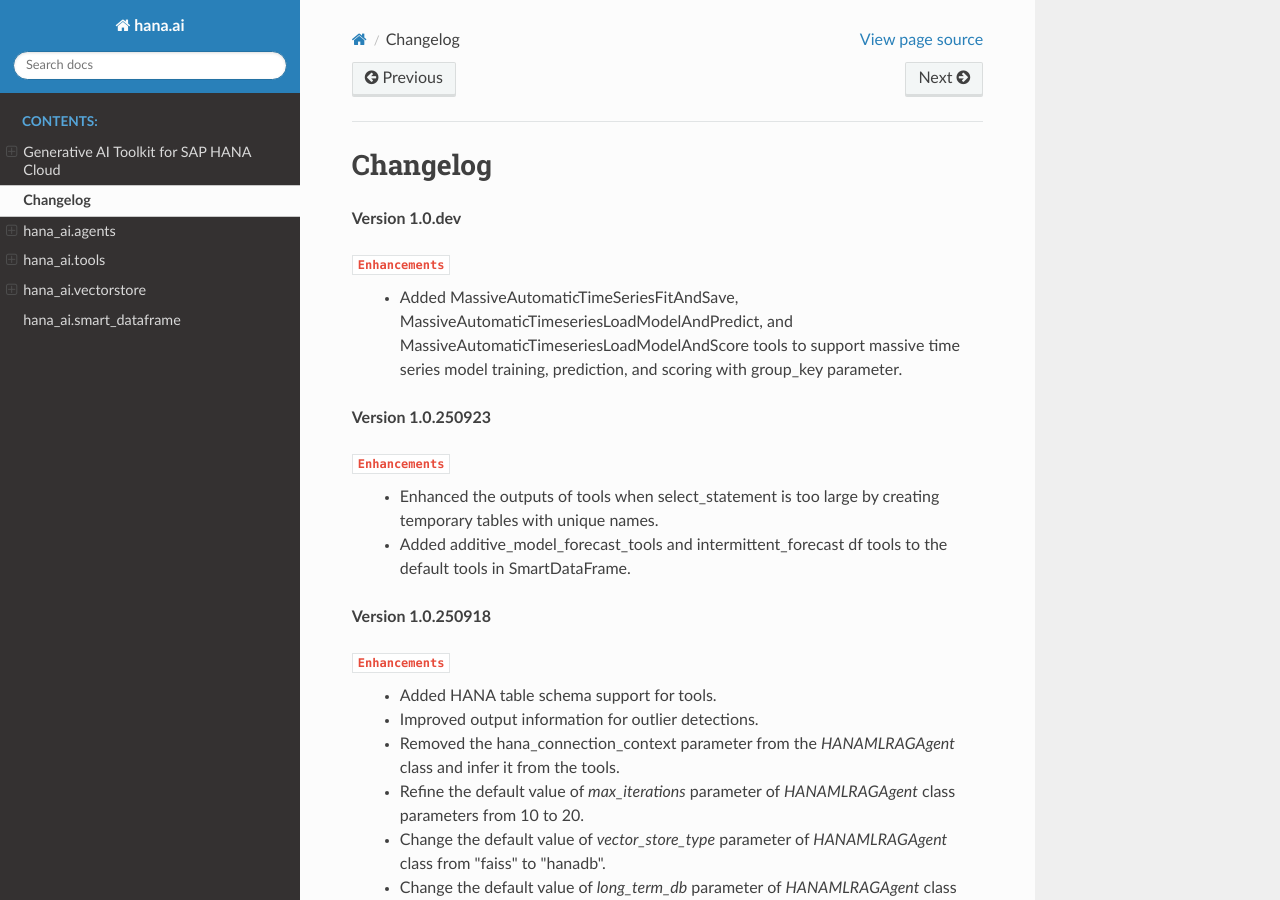
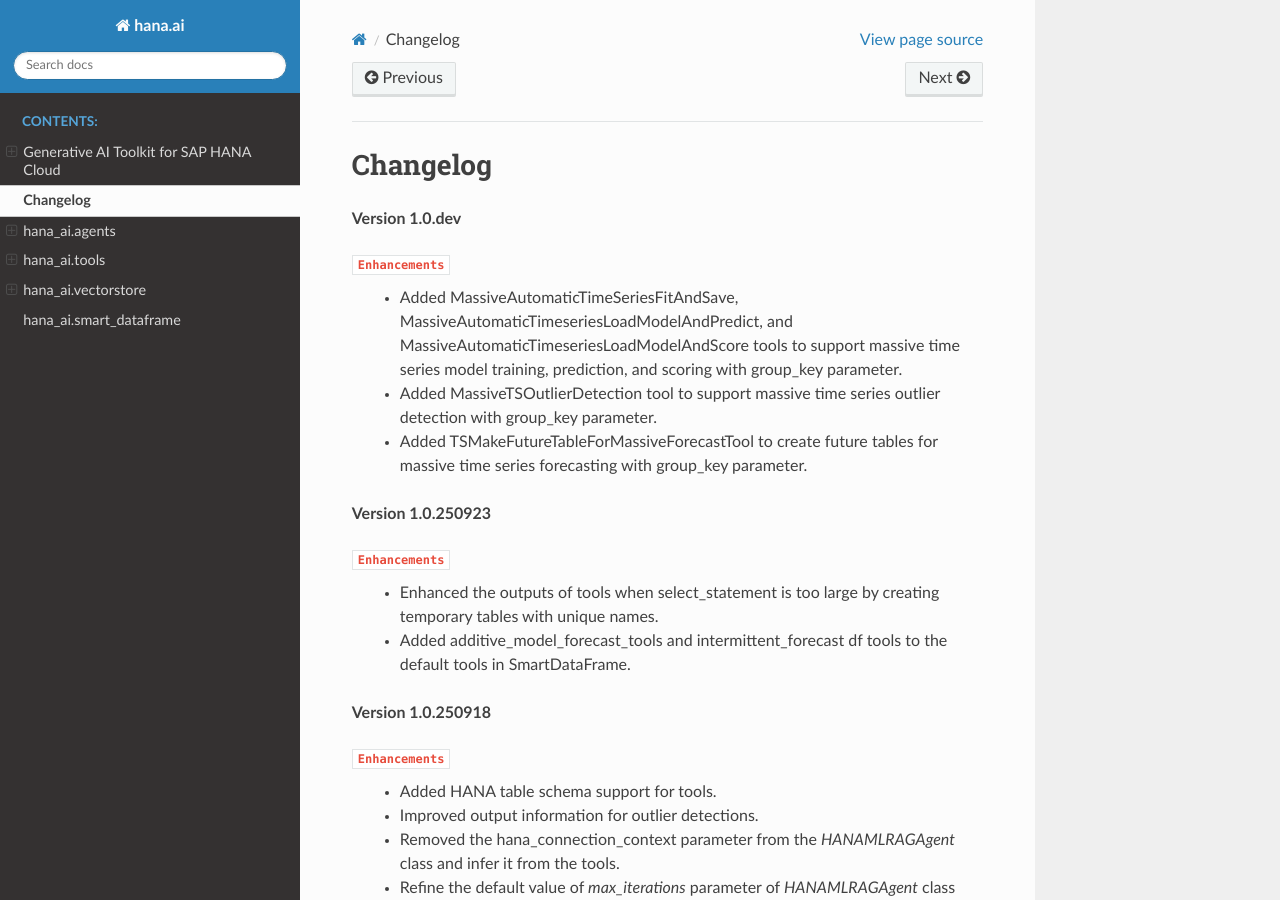
Before and after one commit to SAP/generative-ai-toolkit-for-sap-hana-cloud, a Sphinx documentation site: the page built from doc/changlog.rst, in a window 1280 px wide and 900 px high. Built offline with Sphinx 7.4.7 and the Read the Docs theme 3.1.0, drawn with Linux system fonts in a browser that asks for light colours.

Commit message:
update changelog

```diff
--- a/doc/changlog.rst
+++ b/doc/changlog.rst
@@ -5,6 +5,8 @@ Changelog
 
 ``Enhancements``
     - Added MassiveAutomaticTimeSeriesFitAndSave, MassiveAutomaticTimeseriesLoadModelAndPredict, and MassiveAutomaticTimeseriesLoadModelAndScore tools to support massive time series model training, prediction, and scoring with group_key parameter.
+    - Added MassiveTSOutlierDetection tool to support massive time series outlier detection with group_key parameter.
+    - Added TSMakeFutureTableForMassiveForecastTool to create future tables for massive time series forecasting with group_key parameter.
 
 **Version 1.0.250923**
 
```
